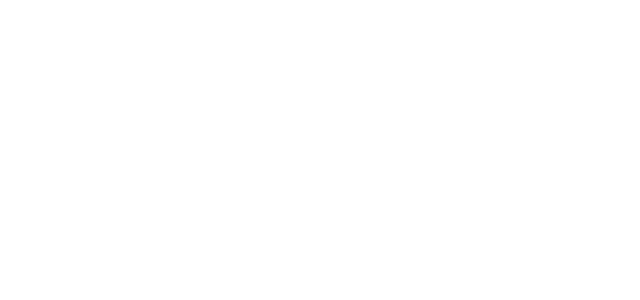
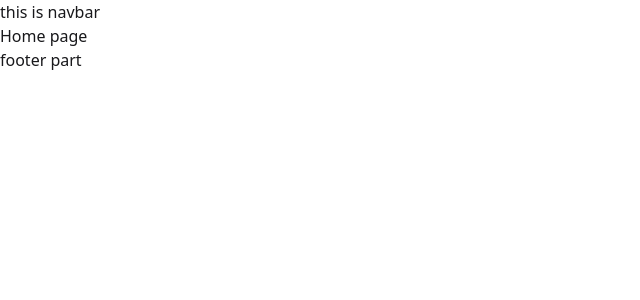
Before and after one commit to Subroto89/find-roommate, a React (Vite) app: page / in a window 1280 px wide. Shown: the top 300 px of the page, without its empty margins (0-640 px from the left). Built offline with nearby package versions, Linux system fonts and the light colour scheme.

Commit message:
React router setup with common routes

```diff
--- a/package.json
+++ b/package.json
@@ -14,6 +14,7 @@
     "react": "^19.1.0",
     "react-dom": "^19.1.0",
     "react-icons": "^5.5.0",
+    "react-router": "^7.6.0",
     "sweetalert2": "^11.21.2",
     "tailwindcss": "^4.1.7"
   },
--- /dev/null
+++ b/src/components/Footer.jsx
@@ -0,0 +1,11 @@
+import React from 'react';
+
+const Footer = () => {
+    return (
+        <div>
+            footer part
+        </div>
+    );
+};
+
+export default Footer;
--- /dev/null
+++ b/src/components/Navbar.jsx
@@ -0,0 +1,11 @@
+import React from 'react';
+
+const Navbar = () => {
+    return (
+        <div>
+            this is navbar
+        </div>
+    );
+};
+
+export default Navbar;
--- a/src/main.jsx
+++ b/src/main.jsx
@@ -1,10 +1,14 @@
 import { StrictMode } from 'react'
 import { createRoot } from 'react-dom/client'
-import './index.css'
+import './index.css';
+import {RouterProvider} from 'react-router';
+import router from './routes/router';
 
 
 createRoot(document.getElementById('root')).render(
   <StrictMode>
+    <RouterProvider router={router}>
 
+    </RouterProvider>
   </StrictMode>,
 )
--- /dev/null
+++ b/src/pages/Home.jsx
@@ -0,0 +1,11 @@
+import React from 'react';
+
+const Home = () => {
+    return (
+        <div>
+          Home page
+        </div>
+    );
+};
+
+export default Home;
--- /dev/null
+++ b/src/rootLayout/RootLayout.jsx
@@ -0,0 +1,22 @@
+import React from "react";
+import Navbar from '../components/Navbar';
+import {Outlet} from 'react-router';
+import Footer from '../components/Footer';
+
+const RootLayout = () => {
+  return (
+    <div>
+      <nav>
+        <Navbar></Navbar>
+      </nav>
+      <main>
+        <Outlet></Outlet>
+      </main>
+      <footer>
+        <Footer></Footer>
+      </footer>
+    </div>
+  );
+};
+
+export default RootLayout;
--- /dev/null
+++ b/src/routes/router.jsx
@@ -0,0 +1,18 @@
+import {createBrowserRouter} from 'react-router';
+import RootLayout from '../rootLayout/RootLayout';
+import Home from '../pages/Home';
+
+const router = createBrowserRouter([
+    {
+        path: '/',
+        Component: RootLayout,
+        children: [
+            {
+                index: true,
+                path: '/',
+                Component: Home
+            }
+        ]
+    }
+])
+export default router;
```
Also changed, not shown: 1 other file (tests, documents, lock files or other folders).
